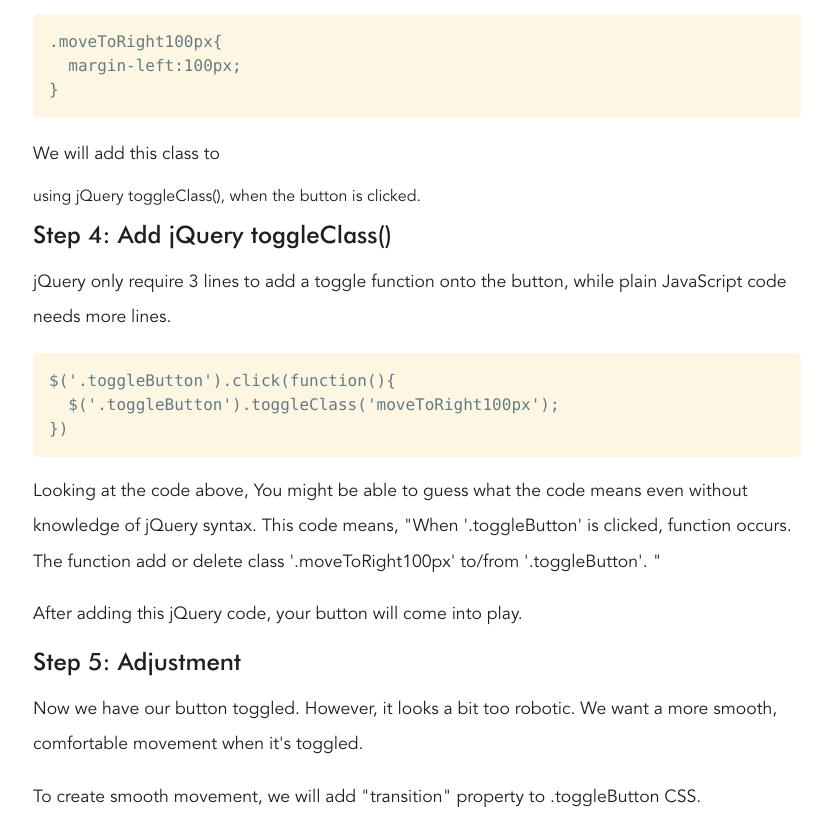
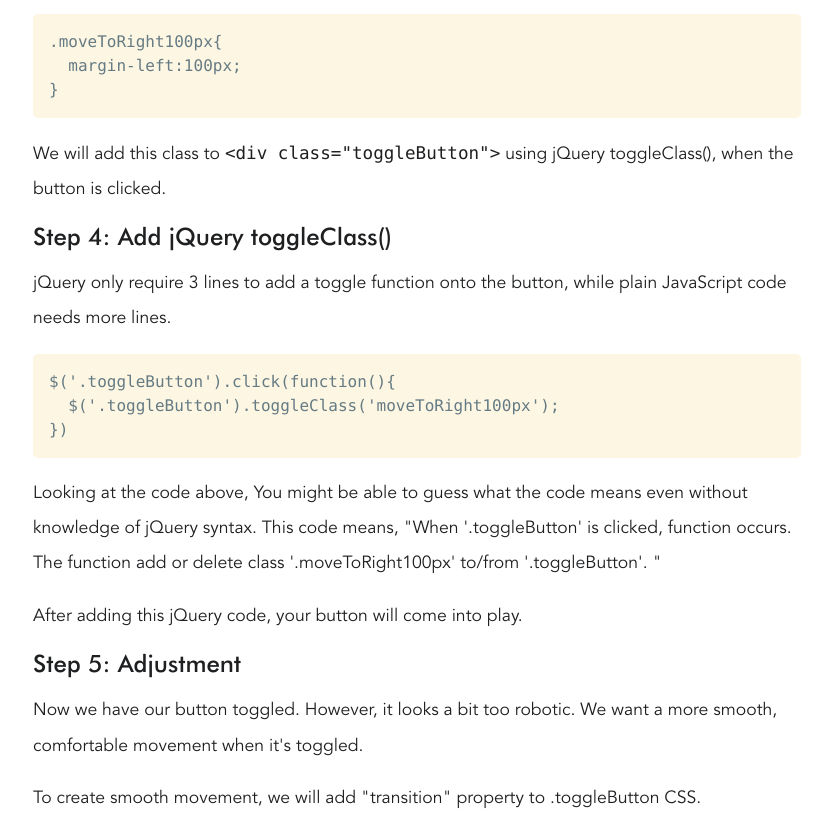
Before and after one commit to korshunad/frontendForBeginners, a Gatsby site: page /jquery-toggle in a window 1280 px wide. Shown: the part 2380-3199 px from the top of the page, without its empty margins (31-863 px from the left). Built offline with nearby package versions, Linux system fonts and the light colour scheme; Gatsby itself is replaced by a stand-in of ours.

Commit message:
fix: make one line of code with div class toggleButton visible in the hTML

```diff
--- a/src/pages/jquery-toggle.md
+++ b/src/pages/jquery-toggle.md
@@ -73,7 +73,7 @@
   margin-left:100px;
 }</code></pre>
 
-We will add this class to <code><div class="toggleButton"></code> using jQuery toggleClass(), when the button is clicked.
+We will add this class to <code>\<div class="toggleButton"\></code> using jQuery toggleClass(), when the button is clicked.
 
 ## Step 4: Add jQuery toggleClass()
 jQuery only require 3 lines to add a toggle function onto the button, while plain JavaScript code needs more lines.
```
